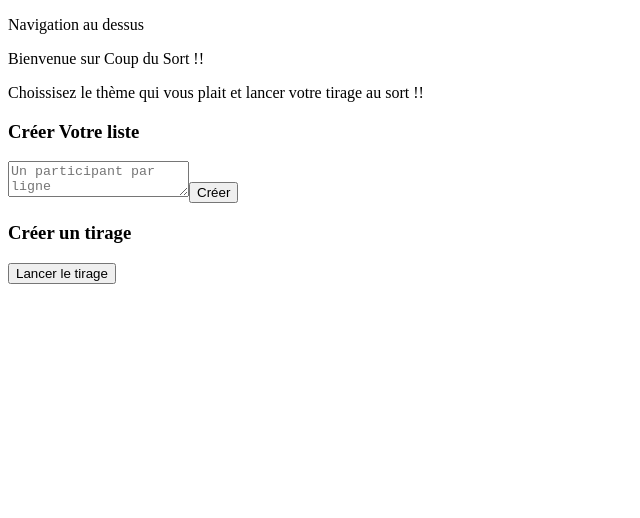
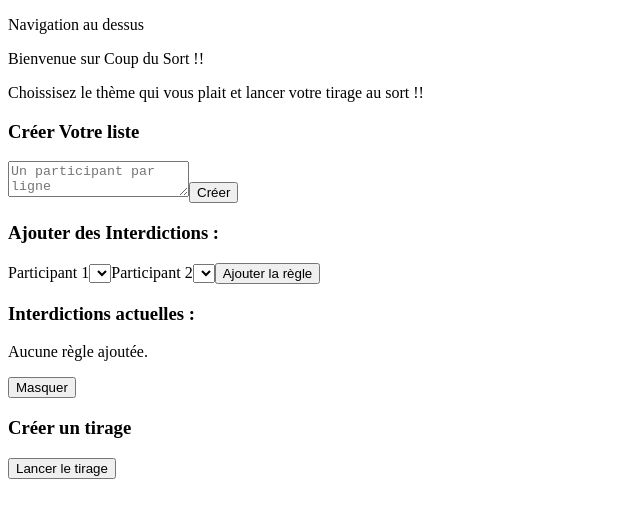
Before and after one commit to QuentinC26/CoupDuSort, an Angular app in the folder front-end/: page / in a window 1280 px wide. Shown: the top 518 px of the page, without its empty margins (0-640 px from the left). Built offline with nearby package versions, Linux system fonts and the light colour scheme.

Commit message:
i add the forbidden associations rules

```diff
--- a/front-end/src/app/app.html
+++ b/front-end/src/app/app.html
@@ -14,6 +14,47 @@
     </button>
     <p>{{ addSucess }}</p>
 
+  <h3>Ajouter des Interdictions :</h3>
+
+  <label>Participant 1</label>
+  <select [(ngModel)]="participant1Id">
+    <option *ngFor="let p of participants" [value]="p.id">
+      {{ p.name }}
+    </option>
+  </select>
+
+  <label>Participant 2</label>
+  <select [(ngModel)]="participant2Id">
+    <option *ngFor="let p of participants" [value]="p.id">
+      {{ p.name }}
+    </option>
+  </select>
+
+   <button (click)="ajouterRegle()">
+    Ajouter la règle
+   </button>
+
+   <h3>Interdictions actuelles :</h3>
+
+  <div *ngIf="afficherRegles">
+
+    <p *ngIf="forbiddenAssociations.length === 0">
+      Aucune règle ajoutée.
+    </p>
+
+    <p *ngFor="let regle of forbiddenAssociations">
+      {{ regle.firstParticipantId }}
+      ❌
+      {{ regle.secondParticipantId }}
+    </p>
+
+  </div>
+
+  <button (click)="AfficherRegles()">
+    {{ afficherRegles ? 'Masquer' : 'Détails' }}
+  </button>
+
+
     <h3>Créer un tirage</h3>
 
     <button (click)="faireTirage()">
```
